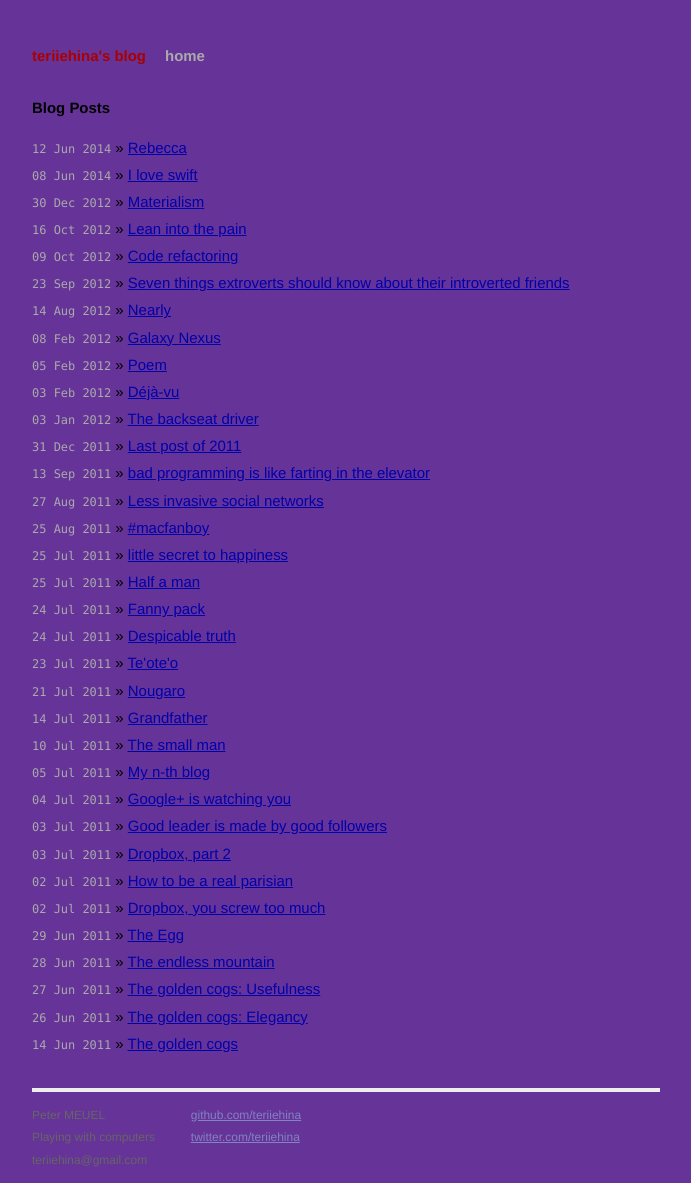
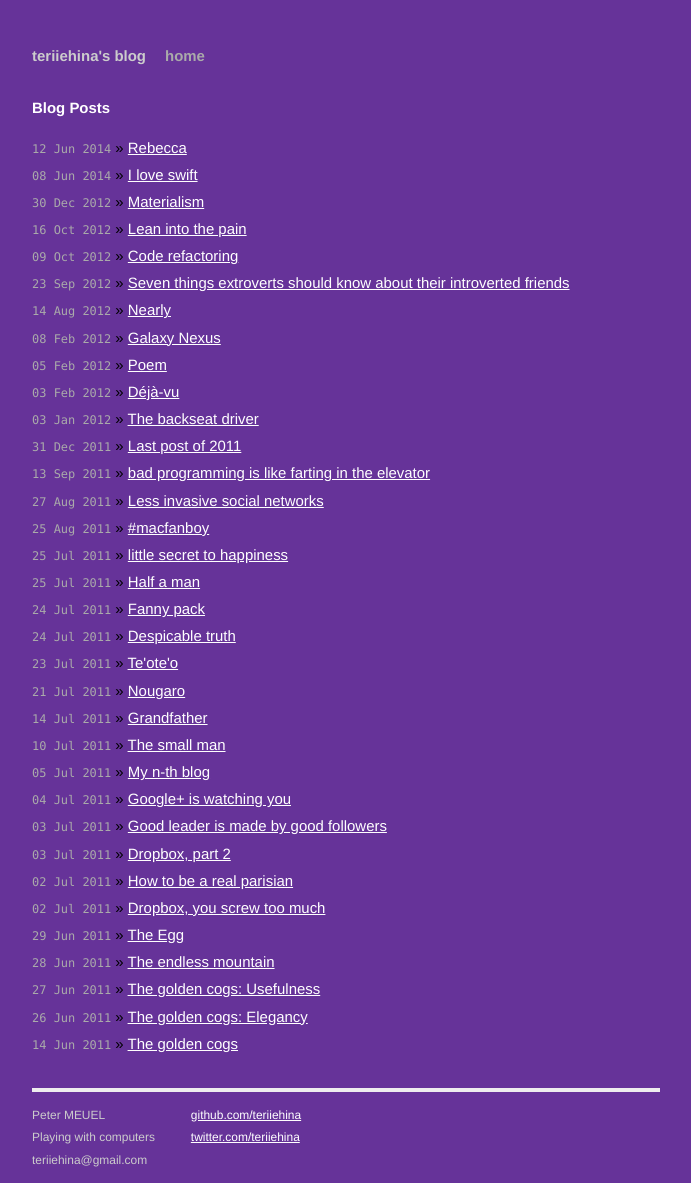
Before and after one commit to teriiehina/teriiehina.github.com, a Jekyll site: the page built from index.html, in a window 1280 px wide. Shown: the whole page, without its empty margins (294-985 px from the left). Built offline with Jekyll 4.4.1, drawn with Linux system fonts in a browser that asks for light colours; Markdown is read by kramdown in place of the engine named in the settings.

Commit message:
Update font colors

```diff
--- a/css/main.css
+++ b/css/main.css
@@ -25,9 +25,9 @@ h1, h2, h3, h4, h5, h6 {
 h1 { margin-bottom: 1em; }
 p { margin: 1em 0; }
 
-a         { color: #00a; }
-a:hover   { color: #000; }
-a:visited { color: #a0a; }
+a         { color: #FFF; }
+a:hover   { color: #FFF; }
+a:visited { color: #FFF; }
 
 /*****************************************************************************/
 /*
@@ -63,6 +63,11 @@ a:visited { color: #a0a; }
   line-height: 1.5em;
 }
 
+h1, h2
+{
+  color: #fff;
+}
+
 .header a {
   font-weight: bold;
   text-decoration: none;
@@ -74,7 +79,7 @@ a:visited { color: #a0a; }
 }
 
 .title a {
-  color: #a00;
+  color: #ccc;
 }
 
 .title a:hover {
@@ -96,7 +101,7 @@ a:visited { color: #a0a; }
 
 .footer {
   font-size: 80%;
-  color: #666;
+  color: #ccc;
   border-top: 4px solid #eee;
   margin-top: 2em;
   overflow: hidden;
@@ -108,7 +113,7 @@ a:visited { color: #a0a; }
 }
 
 .footer .contact a {
-  color: #8085C1;
+  color: #fff;
 }
 
 .footer .rss {
@@ -128,6 +133,10 @@ a:visited { color: #a0a; }
 /*****************************************************************************/
 
 /* standard */
+.post {
+  color: #fff;
+}
+
 .post pre {
   border: 1px solid #ddd;
   background-color: #eef;
```
